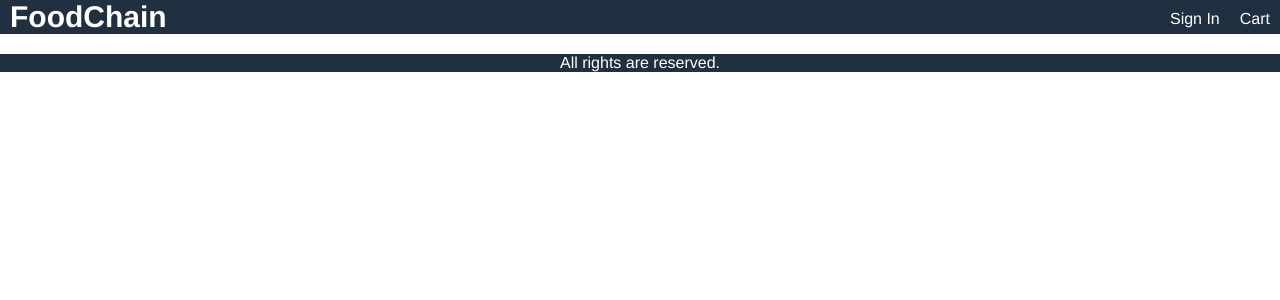
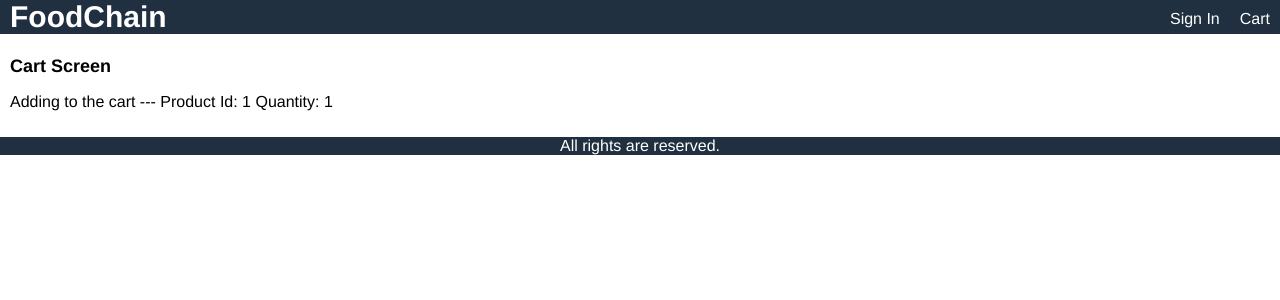
Before and after one commit to shrutipanchal7699/SeniorYearproject, a React (Create React App) app in the folder frontend/: page /cart/1 in a window 1280 px wide. Shown: the top 300 px of the page. Built offline with nearby package versions, Linux system fonts and the light colour scheme.

Commit message:
added the cartScreen, routes in app.js and add to cart button

```diff
--- a/frontend/src/App.js
+++ b/frontend/src/App.js
@@ -1,5 +1,6 @@
 
 import { BrowserRouter, Route } from 'react-router-dom';
+import CartScreen from './screens/CartScreen';
 import HomeScreen from './screens/HomeScreen';
 import ProductScreen from './screens/ProductScreen';
 
@@ -18,7 +19,7 @@ function App() {
             <main>
                 <Route path="/product/:id" component={ProductScreen}></Route>
                 <Route path="/" component={HomeScreen} exact></Route>
-
+                <Route path="/cart/:id?" component={CartScreen}></Route>
             </main>
             <footer className="row center">All rights are reserved.</footer>
     </div>
--- a/frontend/src/index.css
+++ b/frontend/src/index.css
@@ -74,6 +74,8 @@ li {
   margin-top : 1rem;
 }
 
+/* did not add select and textarea -- similar to button:hover */
+input,
 button {
   padding: 1rem;
   border-radius: 0.5rem;
@@ -86,6 +88,14 @@ button {
   cursor: pointer;
 
 }
+button {
+  /* background-color: #f8f8f8; */
+  cursor: pointer;
+}
+
+input:hover,
+select:hover,
+textarea:hover,
 button:hover {
   border: 0.1rem #404040 solid;
 }
--- /dev/null
+++ b/frontend/src/screens/CartScreen.js
@@ -0,0 +1,17 @@
+import React from 'react';
+
+export default function CartScreen(props){
+    const product_id = props.match.params.id;
+
+    //returns the quantity of the particular product which is  selected.
+
+    const quantity = props.location.search? Number(props.location.search.split('=')[1]):1;
+    return (
+        <div>
+            <h1>Cart Screen</h1>
+            <p>
+                Adding to the cart ---  Product Id: {product_id} Quantity: {quantity}
+            </p>
+        </div>
+    );
+}
--- a/frontend/src/screens/ProductScreen.js
+++ b/frontend/src/screens/ProductScreen.js
@@ -1,4 +1,4 @@
-import React, { useEffect } from 'react';
+import React, { useEffect, useState } from 'react';
 import { Link } from 'react-router-dom';
 // import Product from '../components/Product.js';
 import data from '../data';
@@ -12,6 +12,8 @@ export default function ProductScreen(props) {
     //loading product details from redux store.js
     const dispatch = useDispatch();
     const product_id = props.match.params.id;
+
+    const [quantity, setQuantity] = useState(1);
     const productDetails = useSelector( state => state.productDetails);
     const { loading, error, product} = productDetails;
 
@@ -23,9 +25,15 @@ export default function ProductScreen(props) {
        dispatch(detailsProduct(product_id));
    }, [dispatch, product_id]);
 
+   //defining the addToCartHandler
+   const addToCartHandler = () =>{
+       props.history.push(`/cart/${product_id} ? quantity=${quantity}`);
+   };
+
     // if and else were the other way around earlier.
     if(product){
         //return <div> Could not find the product you requested. </div>
+
         return(
         <div>
             { loading ? (
@@ -76,9 +84,33 @@ export default function ProductScreen(props) {
                                         </div>
                                     </div>
                                 </li>
+                                {
+                                    product.countInStock > 0 && (
+                                <>
                                 <li>
-                                    <button className="primary block"> Add to Cart</button>
+                                    <div className="row">
+                                        <div>
+                                           Quantity
+                                        </div>
+                                        <div>
+                                            <select value={quantity} onChange={e => setQuantity(e.target.value)}>
+                                                {
+                                                    // returning an array from 0 to that number in stock
+                                                    [...Array(product.countInStock).keys()].map( (x) =>(
+                                                        <option key={x+1} value={ x + 1}>{x + 1}</option>
+                                                    ))
+                                                }
+                                            </select>
+                                        </div>
+                                    </div>
                                 </li>
+                                <li>
+                                    <button onClick ={addToCartHandler}className="primary block"> Add to Cart</button>
+                                </li>
+                                </>
+                                    )
+                                }
+
                             </ul>
                         </div>
                     </div>
```
Also changed, not shown: 1 other file (tests, documents, lock files or other folders).
